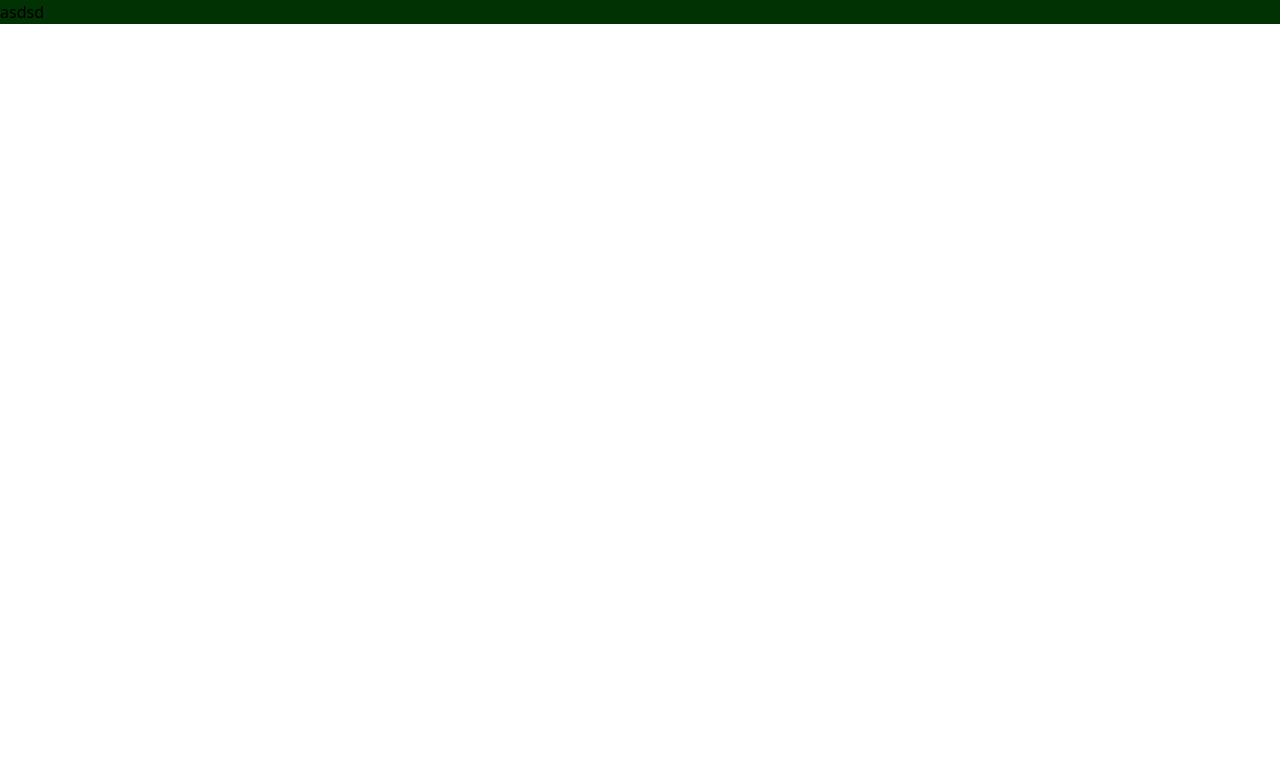
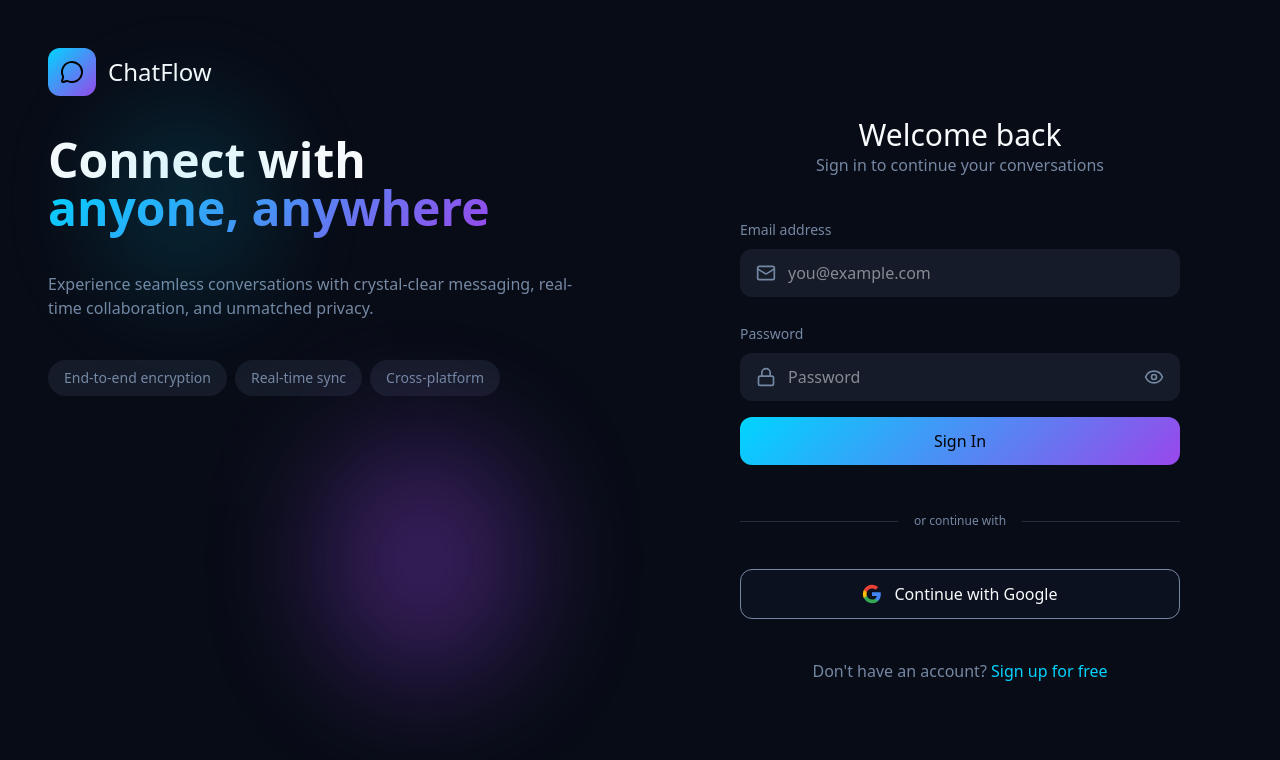
Before and after one commit to Tiwari-shivang/chatUI, a React (Vite) app: page / in a window 1280 px wide. Shown: the top 760 px of the page. Built offline with nearby package versions, Linux system fonts and the light colour scheme.

Commit message:
Design setup

```diff
--- a/package.json
+++ b/package.json
@@ -13,6 +13,7 @@
     "@tailwindcss/cli": "^4.1.18",
     "@tailwindcss/vite": "^4.1.18",
     "autoprefix": "^1.0.1",
+    "lucide-react": "^0.563.0",
     "postcss": "^8.5.6",
     "react": "^19.2.0",
     "react-dom": "^19.2.0",
--- a/src/App.tsx
+++ b/src/App.tsx
@@ -1,7 +1,19 @@
+import { useEffect, useState } from "react"
+import { AuthLeftSection } from "./components/AuthLeftSection"
+import { Login } from "./components/Login"
+
 function App() {
+
   return (
-    <section className="bg-component">
-      asdsd
+    <section className="h-[100vh] w-[100vw] bg-background">
+      <div className="custom-grid h-full">
+        <div className="col-span-6">
+          <AuthLeftSection />
+        </div>
+        <div className="col-span-6">
+          <Login />
+        </div>
+      </div>
     </section>
   )
 }
--- /dev/null
+++ b/src/components/AuthLeftSection.tsx
@@ -0,0 +1,49 @@
+import { MessageCircle } from "lucide-react";
+import type React from "react";
+
+export const AuthLeftSection: React.FC = () => {
+    const features: string[] = [
+        "End-to-end encryption",
+        "Real-time sync",
+        "Cross-platform"
+    ]
+    return (
+        <section className="template relative">
+            <div className="absolute bg-secondary/50 rounded-full bottom-30 right-30 h-[30%] w-[30%] animation-pulse blur-3xl" />
+            <div className="absolute bg-primary/50 rounded-full top-30 left-30 h-[20%] w-[20%] animation-pulse blur-3xl" style={{ animationDelay: '2s' }} />
+            <section className="p-12">
+                <div className="custom-grid gap-vertical">
+                    <div className="col-span-12 flex items-center gap-3">
+                        <span className="btn-primary p-3 rounded-xl">
+                            <MessageCircle className="w-6 h-6" />
+                        </span>
+                        <h3 className="text-2xl font-medium text-foreground">ChatFlow</h3>
+                    </div>
+                    <div className="col-span-12">
+                        <h1 className="text-foreground text-5xl font-bold">
+                            Connect with
+                            <br />
+                            <span className="gradient-text">
+                                anyone, anywhere
+                            </span>
+                        </h1>
+                    </div>
+                    <div className="col-span-12">
+                        <span className="text-mutedForeground">
+                            Experience seamless conversations with crystal-clear messaging, real-time collaboration, and unmatched privacy.
+                        </span>
+                    </div>
+                    <div className="col-span-12 flex gap-2">
+                        {
+                            features.map((feature, index) => (
+                                <span className="bg-accent text-mutedForeground py-2 px-4 rounded-full text-sm" key={index}>
+                                    {feature}
+                                </span>
+                            ))
+                        }
+                    </div>
+                </div>
+            </section>
+        </section>
+    )
+}
--- /dev/null
+++ b/src/components/Login.tsx
@@ -0,0 +1,79 @@
+import type React from "react";
+import { Eye, EyeOff, Mail, Lock } from "lucide-react";
+import { useState } from "react";
+
+export const Login: React.FC = () => {
+    const [isPasswordVisible, setIsPasswordVisible] = useState(false);
+    return (
+        <section className="template flex justify-center items-center">
+            <div className="custom-grid gap-vertical max-w-[95%]">
+                <div className="col-span-12 text-mutedForeground text-center">
+                    <h2 className="text-3xl text-foreground font-medium">Welcome back</h2>
+                    <label className="text-mutedForeground"> Sign in to continue your conversations </label>
+                </div>
+                <div className="col-span-12">
+                    <form>
+                        <label htmlFor="email" className="lable-auth"> Email address </label>
+                        <div className="relative mb-4 py-2">
+                            <Mail className="absolute text-mutedForeground top-1/2 left-4 -translate-y-1/2 w-5 h-5" />
+                            <input name="email" className="input-auth pl-12" placeholder="you@example.com" />
+                        </div>
+                        <label htmlFor="email" className="lable-auth mb-2"> Password </label>
+                        <div className="relative py-2">
+                            <Lock className="text-mutedForeground w-5 h-5 -translate-y-1/2 absolute top-1/2 left-4" />
+                            <input className="input-auth pl-12 pr-12" type={isPasswordVisible ? "text" : "password"} placeholder="Password" />
+                            {isPasswordVisible ?
+                            <button type="button" onClick={() => {setIsPasswordVisible(false)}}><EyeOff className="absolute right-4 top-1/2 -translate-y-1/2 text-mutedForeground w-5 h-5 cursor-pointer"/></button>:
+                            <button type="button" onClick={() => {setIsPasswordVisible(true)}}><Eye className="absolute right-4 top-1/2 -translate-y-1/2 text-mutedForeground w-5 h-5 cursor-pointer" /></button>
+                            }
+                        </div>
+                        <div className="py-2">
+                            <button className="btn-primary font-medium w-full py-3 rounded-xl">
+                                Sign In
+                            </button>
+                        </div>
+                    </form>
+                </div>
+                <div className="col-span-12 text-mutedForeground">
+                    <div className="relative">
+                        <div className="absolute inset-0 flex items-center">
+                            <div className="w-full border-t border-border" />
+                        </div>
+                        <div className="relative flex justify-center text-xs">
+                            <span className="px-4 bg-background text-muted-foreground">
+                                or continue with
+                            </span>
+                        </div>
+                    </div>
+                    <button className="btn-sso mt-10">
+                        <svg className="w-5 h-5" viewBox="0 0 24 24">
+                            <path
+                                fill="#4285F4"
+                                d="M22.56 12.25c0-.78-.07-1.53-.2-2.25H12v4.26h5.92c-.26 1.37-1.04 2.53-2.21 3.31v2.77h3.57c2.08-1.92 3.28-4.74 3.28-8.09z"
+                            />
+                            <path
+                                fill="#34A853"
+                                d="M12 23c2.97 0 5.46-.98 7.28-2.66l-3.57-2.77c-.98.66-2.23 1.06-3.71 1.06-2.86 0-5.29-1.93-6.16-4.53H2.18v2.84C3.99 20.53 7.7 23 12 23z"
+                            />
+                            <path
+                                fill="#FBBC05"
+                                d="M5.84 14.09c-.22-.66-.35-1.36-.35-2.09s.13-1.43.35-2.09V7.07H2.18C1.43 8.55 1 10.22 1 12s.43 3.45 1.18 4.93l2.85-2.22.81-.62z"
+                            />
+                            <path
+                                fill="#EA4335"
+                                d="M12 5.38c1.62 0 3.06.56 4.21 1.64l3.15-3.15C17.45 2.09 14.97 1 12 1 7.7 1 3.99 3.47 2.18 7.07l3.66 2.84c.87-2.6 3.3-4.53 6.16-4.53z"
+                            />
+                        </svg>
+                        Continue with Google
+                    </button>
+                </div>
+                <div className="col-span-12 text-center">
+                    <label className="text-mutedForeground ">
+                        Don't have an account?
+                        <span className="text-primary">{` Sign up for free`}</span>
+                    </label>
+                </div>
+            </div>
+        </section>
+    )
+}
--- a/src/index.css
+++ b/src/index.css
@@ -1,31 +1,97 @@
 @import "tailwindcss";
 @config "../tailwind.config.js";
 
-:root{
-  --primary: 422 20% 10%;
-  --primary-foreground: 422 20% 20%;
+@layer base {
+  :root {
+    --primary: 190 100% 50%;
+    --primary-foreground: 222 47% 6%;
 
-  --secondary: 422 20% 20%;
-  --secondary-foreground: 422 20% 20%;
+    --secondary: 270 80% 60%;
+    --secondary-foreground: 210 40% 98%;
 
-  --background: 244 20% 20%;
-  --foreground: 234 10% 10%;
+    --background: 222 47% 6%;
+    --foreground: 210 40% 98%;
 
-  --border: 231 20% 20%;
+    --input: 222 30% 12%;
 
-  --muted: 213 20% 10%;
-  --muted-foreground: 123 10% 10%;
+    --border: 231 20% 20%;
 
-  --component: 123 98% 10%;
-  --component-foreground: 321 90% 98%;
+    --muted: 222 30% 15%;
+    --muted-foreground: 215 20% 55%;
 
-  --radius: 0.75rem;
+    --accent: 222 30% 12%;
+    --accent-foreground: 210 40% 98%;
 
-  --font-body: "Sans";
-  --font-heading: "Sans"
+    --component: 222 47% 8%;
+    --component-foreground: 210 40% 98%;
+
+    --radius: 0.75rem;
+
+    --font-body: 'Inter', sans-serif;
+    --font-heading: 'Space Grotesk', sans-serif;
+
+    --gradient-primary: linear-gradient(135deg, hsl(190, 100%, 50%) 0%, hsl(270, 80%, 60%) 100%);
+  }
+
+  .dark {
+    --background: 0 0% 100%;
+    --foreground: 222 47% 11%;
+
+    --primary: 222 100% 45%;
+    --secondary: 271 80% 55%;
+  }
 }
 
-.dark{
-  --background: 123 20% 20%;
-  --foreground: 243 10% 10%;
+@layer components {
+  .custom-grid {
+    @apply grid grid-cols-12
+  }
+
+  .template {
+    @apply h-full w-full
+  }
+
+  .btn-primary {
+    background: var(--gradient-primary);
+    color: var(--background);
+  }
+
+  .gradient-text {
+    @apply bg-clip-text text-transparent;
+    background-image: var(--gradient-primary);
+  }
+
+  .input-auth {
+    @apply bg-input rounded-xl border-border w-full focus:outline-none py-3 px-4 focus:ring-2 focus:ring-primary/50 transition-all duration-300 text-foreground
+  }
+
+  .lable-auth {
+    @apply text-mutedForeground text-sm font-medium
+  }
+
+  .gap-vertical {
+    @apply gap-10
+  }
+
+  .btn-sso {
+    @apply bg-component border border-mutedForeground py-3 w-full gap-3 rounded-xl text-foreground flex items-center justify-center
+  }
 }
+
+@layer utilities {
+  .animation-pulse {
+    animation: pulse-slow 4s ease-in-out infinite;
+  }
+}
+
+@keyframes pulse-slow {
+
+  0%,
+  100% {
+    opacity: 0.4;
+  }
+
+  50% {
+    opacity: 0.8;
+  }
+}
--- a/tailwind.config.js
+++ b/tailwind.config.js
@@ -12,13 +12,21 @@ export default {
                 background: "hsl(var(--background))",
                 foreground: "hsl(var(--foreground))",
 
+                input: "hsl(var(--input))",
+
                 muted: "hsl(var(--muted))",
                 mutedForeground: "hsl(var(--muted-foreground))",
+
+                accent: "hsl(var(--accent))",
+                accentForeground: "hsl(var(--accent-foreground))",
 
                 component: "hsl(var(--component))",
                 componentForeground: "hsl(var(--component-foreground))",
 
-                border: "hsl(var(--border))"
+                border: "hsl(var(--border))",
+
+
+                gradientPrimary: "hsl(var(--gradient-primary))"
             },
             borderRadius: {
                 radius: "var(--radius)"
```
Also changed, not shown: 1 other file (tests, documents, lock files or other folders).
